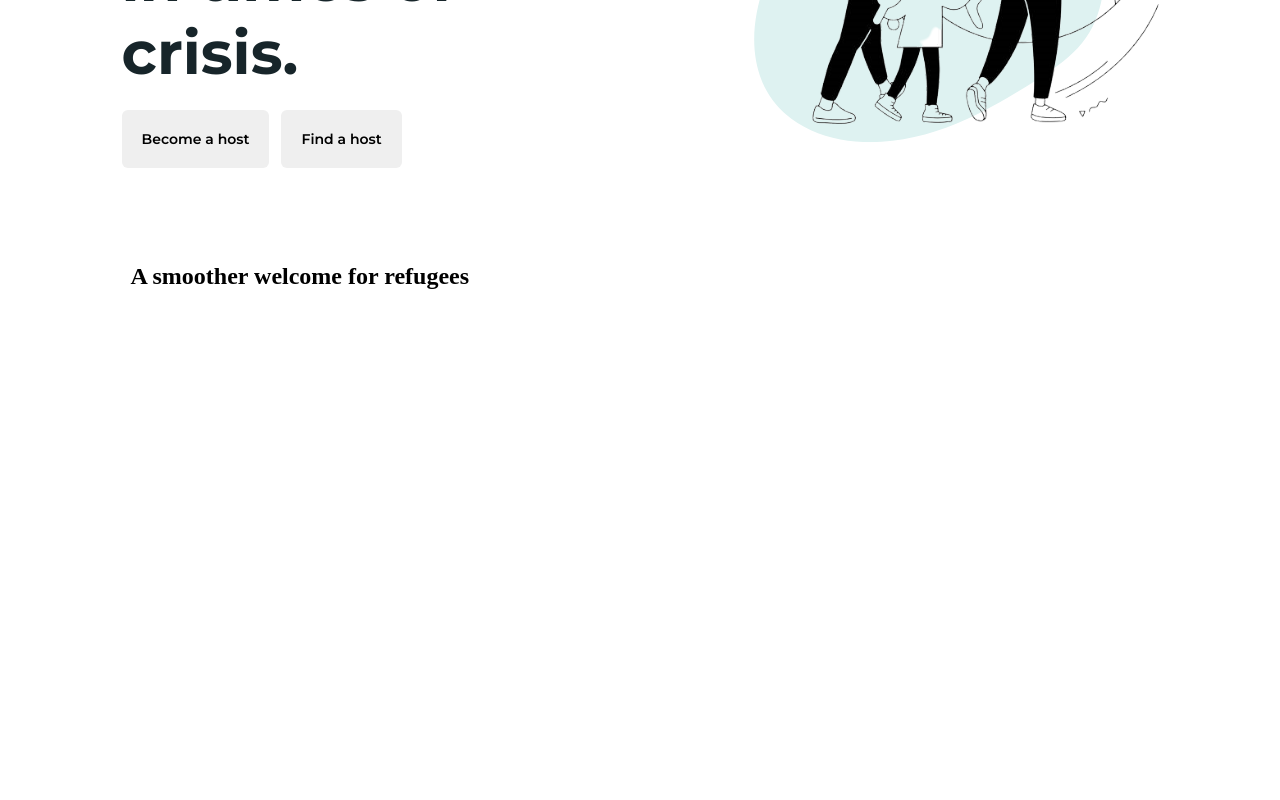
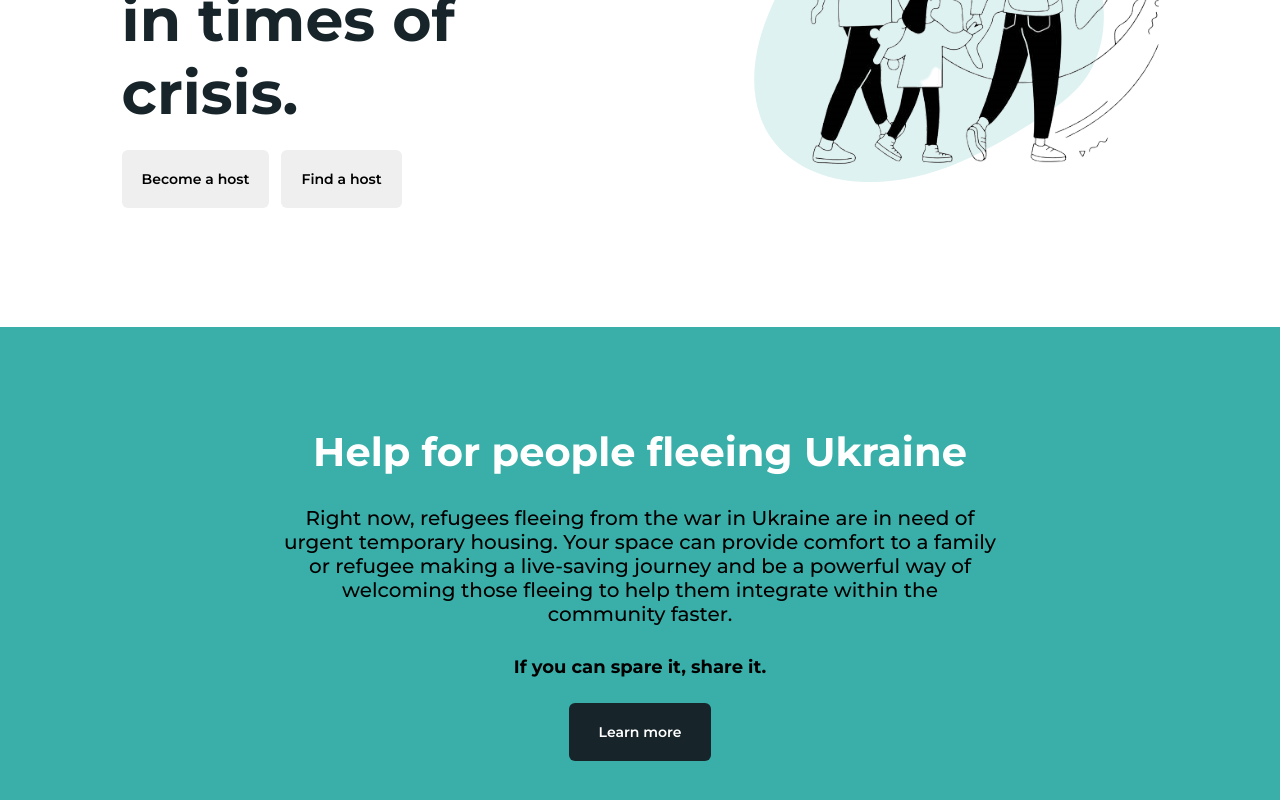
Before and after one commit to misiucodes/refugeehostingapp-react, a React (Create React App) app: page / in a window 1280 px wide. Shown: the part 394-1194 px from the top of the page. Before the commit the page ends 800 px from the top, so only its background shows below. Built offline with nearby package versions, Linux system fonts and the light colour scheme.

Commit message:
Created middle container for main page

```diff
--- a/src/App.js
+++ b/src/App.js
@@ -1,5 +1,6 @@
 import Navigation from './Navigation';
 import Main from "./Main";
+import Middle from './Middle';
 import "./App.css";
 
 function App() {
@@ -7,6 +8,7 @@ function App() {
     <div className="App">
       <Navigation />
       <Main />
+      <Middle />
     </div>
   );
 }
--- a/src/Main.css
+++ b/src/Main.css
@@ -1,11 +1,7 @@
-.main {
+.container-main {
   background-color: white !important;
-  padding: 30px 7%;
+  padding: 70px 7%;
   display: flex;
-}
-
-.middle {
-  padding: 30px 7%;
 }
 
 .grid {
@@ -14,7 +10,7 @@
   grid-gap: 1rem;
 }
 
-div.container-left {
+div.container-top-left {
   padding: 2rem;
 }
 
@@ -28,6 +24,12 @@ h1 {
   margin-right: 30px !important;
   overflow-wrap: break-word;
   color: rgb(23, 37, 42);
+}
+
+h2 {
+  font-family: "Montserrat", sans-serif;
+  font-size: 30px;
+  text-align: center;
 }
 
 .btn-host,
--- a/src/Main.js
+++ b/src/Main.js
@@ -4,18 +4,17 @@ import family from "./family.svg";
 
 export default function Main() {
   return (
+    <div className="container-main">
       <section className="main grid">
-      <div className="container-left">
+        <div className="container-top-left">
           <h1>Give people a place of refuge in times of crisis.</h1>
           <button className="btn-host">Become a host</button>
           <button className="btn-findhost">Find a host</button>
         </div>
-      <div className="container-right">
+        <div className="container-top-right">
           <img src={family} className="img-fluid family" alt="Mother, Father and child walking with a globe in the background." width="500" />
         </div>
-        <section className="middle">
-          <h2>A smoother welcome for refugees</h2>
       </section>
-    </section>
+    </div>
   );
 }
--- /dev/null
+++ b/src/Middle.css
@@ -0,0 +1,42 @@
+.container-middle {
+  height: 500px;
+  background-color: #3aafa9;
+}
+
+h2 {
+  padding-top: 100px;
+  color: white;
+  font-size: 40px;
+}
+
+h3 {
+  font-family: "Montserrat", sans-serif;
+  font-size: 18px;
+  text-align: center;
+}
+
+p {
+  font-family: "Montserrat", sans-serif;
+  font-size: 20px;
+  font-weight: 500;
+  padding: 30px 22%;
+  text-align: center;
+  line-height: 1.2;
+}
+
+.btn-learnmore {
+  margin: 0 auto;
+  display: block;
+  margin-top: 25px;
+  color: white;
+  border: none;
+  padding: 20px 30px;
+  border-radius: 6px;
+  background-color: rgb(23, 37, 42);
+}
+
+.btn-learnmore:hover {
+  cursor: pointer;
+  transition: all 0.3s ease-in-out;
+  background-color: rgb(159, 90, 253);
+}
--- /dev/null
+++ b/src/Middle.js
@@ -0,0 +1,13 @@
+import React from "react";
+import "./Middle.css";
+
+export default function Middle() {
+  return (
+    <div className="container-middle flex">
+      <h2>Help for people fleeing Ukraine</h2>
+      <p>Right now, refugees fleeing from the war in Ukraine are in need of urgent temporary housing. Your space can provide comfort to a family or refugee making a live-saving journey and be a powerful way of welcoming those fleeing to help them integrate within the community faster.</p>
+      <h3>If you can spare it, share it.</h3>
+      <button className="btn-learnmore">Learn more</button>
+    </div>
+  );
+}
--- a/src/Navigation.css
+++ b/src/Navigation.css
@@ -1,7 +1,7 @@
 header {
   background-color: rgb(23, 37, 42);
   display: flex;
-  height: 75px;
+  height: 20px;
   justify-content: space-between;
   align-items: center;
   padding: 3% 8%;
```
Lines whose indentation alone changed are shown as unchanged.
